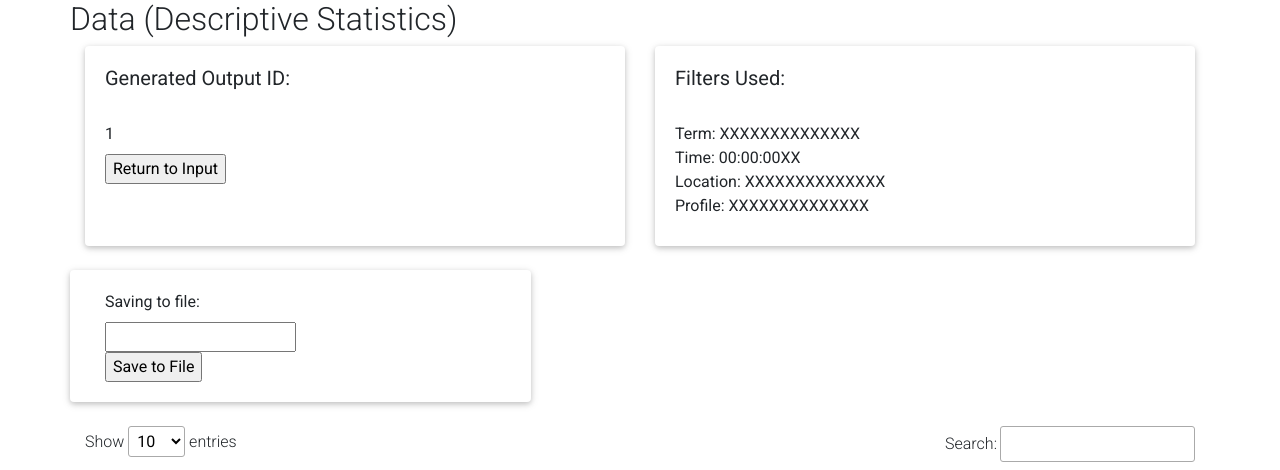
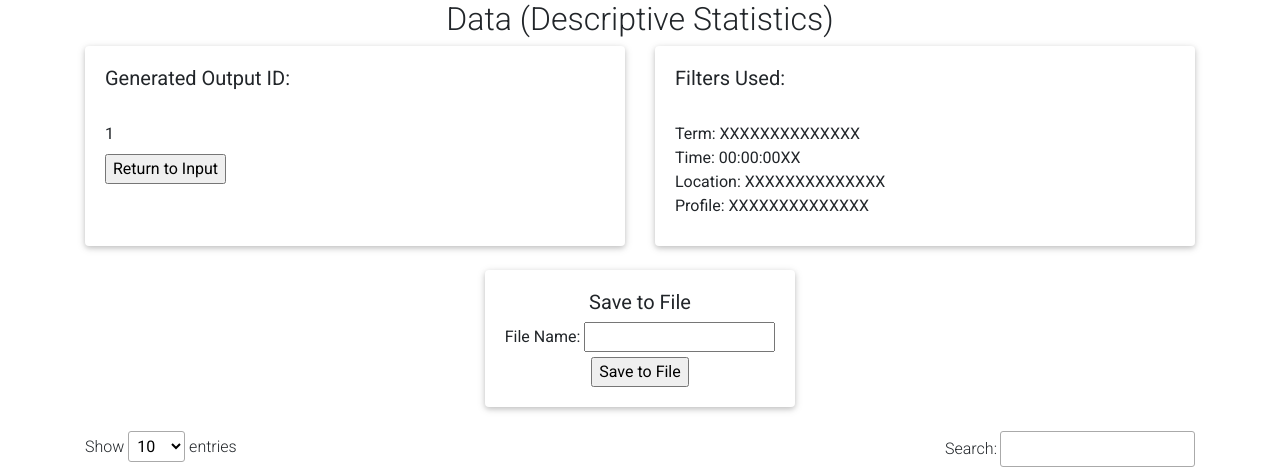
Before and after one commit to lru-avershave/CapstoneProject, a Flask app: page /descriptive/1 in a window 1280 px wide. Shown: the top 470 px of the page. Run offline with Flask 2, Linux system fonts and the light colour scheme; data that the repository does not hold is empty; parts of the project's set-up code (start-up, migrations or seed data) failed here and were passed over; some libraries are stand-ins or nearby versions.

Commit message:
Centers the descriptive statistics cards and adds button functionality

```diff
--- a/app/templates/output_descriptive_form.html
+++ b/app/templates/output_descriptive_form.html
@@ -6,12 +6,12 @@ Tweet Basic Stats Output ~ Descriptive
 
 {% block content %}
 <div class="container">
-    <div class = "row">
+    <div class = "row d-flex justify-content-center">
         <h2 style="text-align: center;">Data (Descriptive Statistics)</h2>
     </div>
 
-    <div class = "card-deck">
-
+    <form action="{{ url_for('stats') }}" method="POST">
+        <div class = "card-deck">
         <!--Card for generated output-->
         <div class = "card mb-4">
             <div class = "card-body">
@@ -22,6 +22,7 @@ Tweet Basic Stats Output ~ Descriptive
                 <input type = "submit" name = "return" value = "Return to Input">
             </div>
         </div>
+    </form>
 
         <!--Card for filters-->
         <div class = "card mb-4">
@@ -37,14 +38,13 @@ Tweet Basic Stats Output ~ Descriptive
         </div>
     </div>
 
-    <div class ="row">
+    <div class ="row d-flex justify-content-center">
         <div class = "card mb-4">
-            <div class = "card-body">
-                <div class = "col-md-4">
-                    <label>Saving to file: </label>
-                    <input type = "text" name = "file_name" value = "">
+            <div class = "card-body text-center">
+                    <h5>Save to File</h5>
+                    <label>File Name: </label>
+                    <input type = "text" name = "file_name" value = ""><br>
                     <input type = button name = "Save" value = "Save to File">
-                </div>
             </div>
         </div>
     </div>
```
